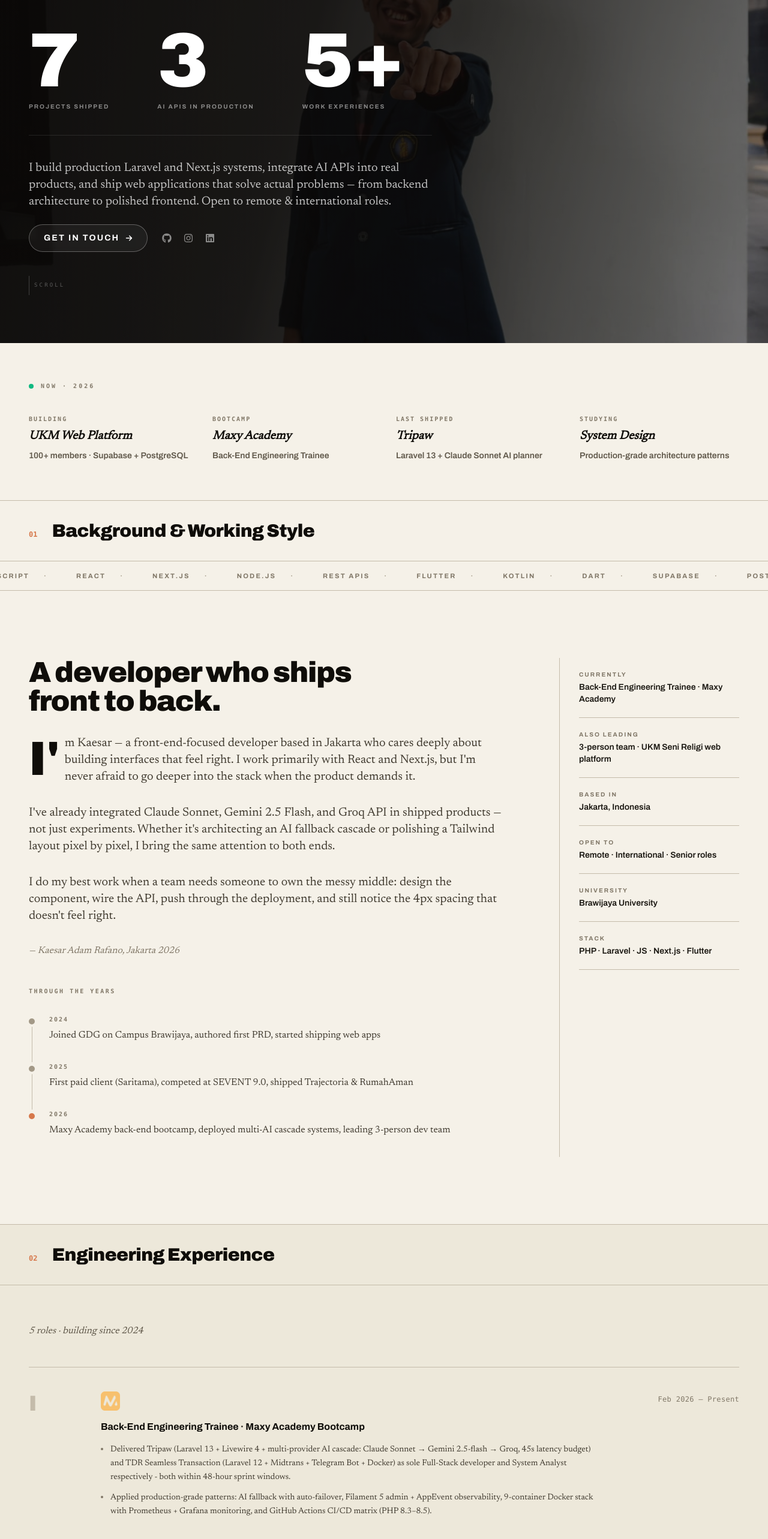
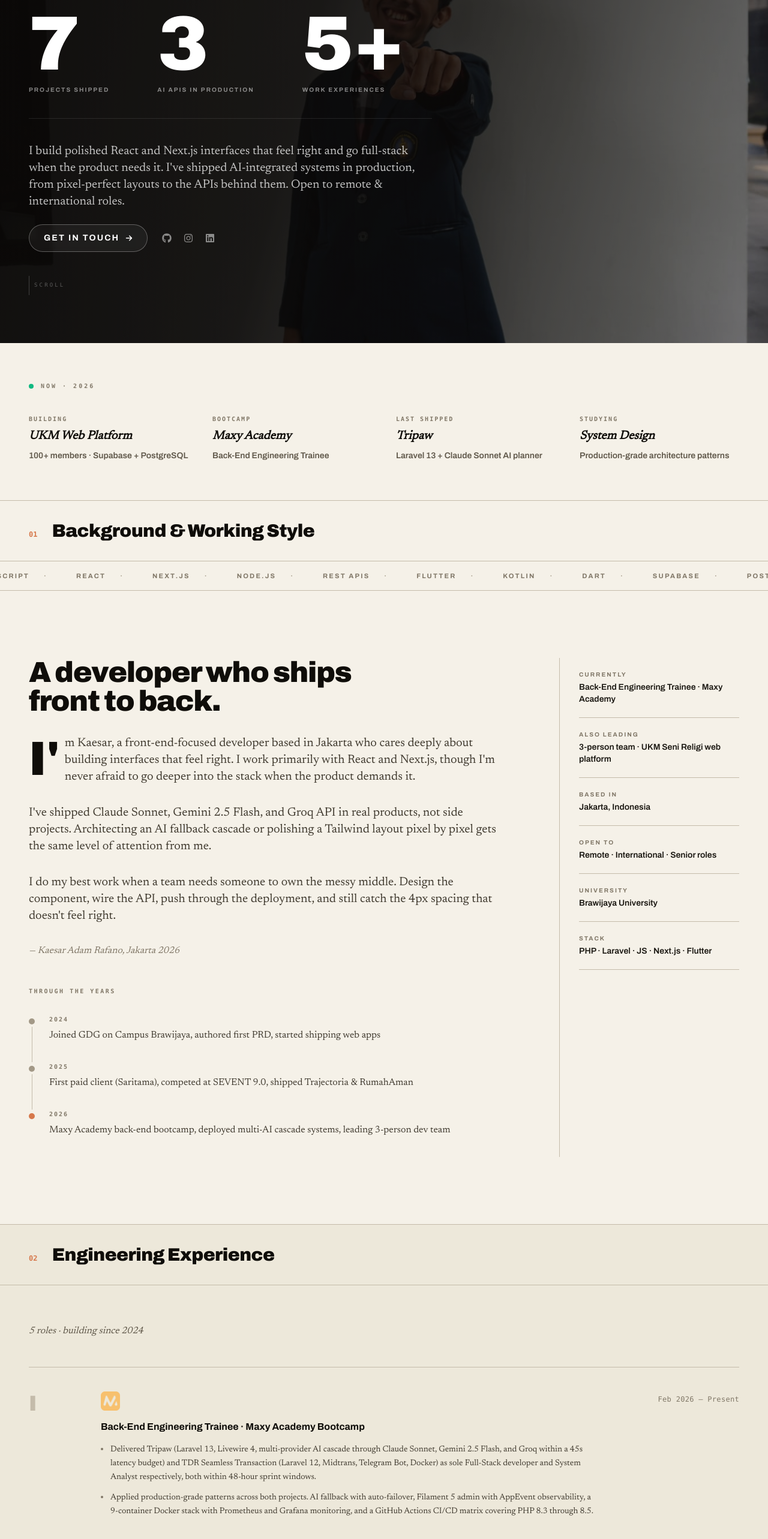
Before and after one commit to damhacker04/my-portofolio, a Next.js app: page / in a window 1280 px wide. Shown: the part 228-2794 px from the top of the page at 60% size. Built offline with nearby package versions, Linux system fonts and the light colour scheme.

Commit message:
Refine portfolio descriptions and update work experience details for clarity and impact

```diff
--- a/components/PortfolioUI.tsx
+++ b/components/PortfolioUI.tsx
@@ -66,7 +66,7 @@
   { label: "Frontend", skills: ["JavaScript", "TypeScript", "React", "Next.js", "HTML", "CSS", "Tailwind CSS"] },
   { label: "Mobile", skills: ["Flutter", "Dart", "Kotlin", "Jetpack Compose"] },
   { label: "Database & Cloud", skills: ["PostgreSQL", "Supabase", "Firebase", "Firestore"] },
-  { label: "DevOps & Monitoring", skills: ["Docker", "GitHub Actions", "Prometheus", "Grafana", "Nginx"] },
+  { label: "DevOps & Monitoring", skills: ["Docker"] },
   { label: "AI & Integrations", skills: ["Claude Sonnet", "Gemini 2.5 Flash", "Groq API", "Midtrans", "Three.js"] },
 ];
 
@@ -432,9 +432,9 @@
               {/* Description + CTA */}
               <div className="flex max-w-2xl flex-col gap-6">
                 <p className="font-newsreader text-lg leading-8 text-white/75 md:text-xl">
-                  I build production Laravel and Next.js systems, integrate AI APIs into real
-                  products, and ship web applications that solve actual problems — from backend
-                  architecture to polished frontend. Open to remote &amp; international roles.
+                  I build polished React and Next.js interfaces that feel right and go full-stack
+                  when the product needs it. I&apos;ve shipped AI-integrated systems in production,
+                  from pixel-perfect layouts to the APIs behind them. Open to remote &amp; international roles.
                 </p>
                 <div className="flex items-center gap-4">
                   <a href="#contact"
@@ -528,20 +528,19 @@
 
                 {/* Drop-cap paragraph */}
                 <p className="reveal stagger-1 drop-cap font-newsreader text-lg leading-8 text-[rgb(var(--pf-gray-600)/1)] md:text-xl">
-                  I&apos;m Kaesar — a front-end-focused developer based in Jakarta who cares
+                  I&apos;m Kaesar, a front-end-focused developer based in Jakarta who cares
                   deeply about building interfaces that feel right. I work primarily with React
-                  and Next.js, but I&apos;m never afraid to go deeper into the stack when the
-                  product demands it.
+                  and Next.js, though I&apos;m never afraid to go deeper into the stack when
+                  the product demands it.
                 </p>
                 <p className="reveal stagger-2 font-newsreader text-lg leading-8 text-[rgb(var(--pf-gray-600)/1)] md:text-xl">
-                  I&apos;ve already integrated Claude Sonnet, Gemini 2.5 Flash, and Groq API
-                  in shipped products — not just experiments. Whether it&apos;s architecting an
-                  AI fallback cascade or polishing a Tailwind layout pixel by pixel, I bring
-                  the same attention to both ends.
+                  I&apos;ve shipped Claude Sonnet, Gemini 2.5 Flash, and Groq API in real
+                  products, not side projects. Architecting an AI fallback cascade or polishing
+                  a Tailwind layout pixel by pixel gets the same level of attention from me.
                 </p>
                 <p className="reveal stagger-3 font-newsreader text-lg leading-8 text-[rgb(var(--pf-gray-600)/1)] md:text-xl">
-                  I do my best work when a team needs someone to own the messy middle: design
-                  the component, wire the API, push through the deployment, and still notice
+                  I do my best work when a team needs someone to own the messy middle. Design
+                  the component, wire the API, push through the deployment, and still catch
                   the 4px spacing that doesn&apos;t feel right.
                 </p>
 
--- a/data/index.ts
+++ b/data/index.ts
@@ -140,8 +140,8 @@
     title: "Back-End Engineering Trainee · Maxy Academy Bootcamp",
     desc: "",
     descList: [
-      "Delivered Tripaw (Laravel 13 + Livewire 4 + multi-provider AI cascade: Claude Sonnet → Gemini 2.5-flash → Groq, 45s latency budget) and TDR Seamless Transaction (Laravel 12 + Midtrans + Telegram Bot + Docker) as sole Full-Stack developer and System Analyst respectively - both within 48-hour sprint windows.",
-      "Applied production-grade patterns: AI fallback with auto-failover, Filament 5 admin + AppEvent observability, 9-container Docker stack with Prometheus + Grafana monitoring, and GitHub Actions CI/CD matrix (PHP 8.3–8.5).",
+      "Delivered Tripaw (Laravel 13, Livewire 4, multi-provider AI cascade through Claude Sonnet, Gemini 2.5 Flash, and Groq within a 45s latency budget) and TDR Seamless Transaction (Laravel 12, Midtrans, Telegram Bot, Docker) as sole Full-Stack developer and System Analyst respectively, both within 48-hour sprint windows.",
+      "Applied production-grade patterns across both projects. AI fallback with auto-failover, Filament 5 admin with AppEvent observability, a 9-container Docker stack with Prometheus and Grafana monitoring, and a GitHub Actions CI/CD matrix covering PHP 8.3 through 8.5.",
     ],
     className: "md:col-span-2",
     thumbnail: "/m-logo.png",
@@ -154,8 +154,8 @@
     title: "Head of Website Development & Information Systems · UKM Seni Religi Brawijaya University",
     desc: "",
     descList: [
-      "Leading system design and team coordination for the organization's official web platform (in active development) - architected Supabase (PostgreSQL) database schema for 100+ active members, and provisioned VPS + Nginx infrastructure.",
-      "Coordinating a 3-person cross-functional team (frontend developer + UI/UX designer) through full sprint cycles: requirements → DB design → API → staging deployment.",
+      "Leading system design and team coordination for the organization's official web platform, currently in active development. Architected a Supabase database schema on PostgreSQL for over 100 active members and provisioned VPS with Nginx infrastructure.",
+      "Coordinating a 3-person cross-functional team of a frontend developer and UI/UX designer through full sprint cycles, from requirements and DB design through API development to staging deployment.",
     ],
     className: "md:col-span-2",
     thumbnail: "/logo_sr.png",
@@ -168,8 +168,8 @@
     title: "Full-Stack Developer (Freelance) · PT. Saritama Dharma Buana",
     desc: "",
     descList: [
-      "Built and deployed a 7-page company profile website (saritama.vercel.app) as sole developer, covering 3 service categories (Pest, Rodent & Termite Control) - replacing zero digital presence with a fully production-ready platform in under 4 weeks.",
-      "Implemented SEO-optimized architecture, WhatsApp CTA conversion flow, FAQ accordion, and project gallery - enabling direct digital client acquisition from day one.",
+      "Built and deployed a 7-page company profile website as sole developer, covering 3 service categories for a Jakarta pest control company. Took the client from zero digital presence to a fully production-ready platform in under 4 weeks.",
+      "Implemented SEO-optimized architecture, WhatsApp CTA conversion flow, FAQ accordion, and project gallery, enabling direct digital client acquisition from day one.",
     ],
     className: "md:col-span-2",
     thumbnail: "/saritama_logo_experience.png",
@@ -182,7 +182,7 @@
     title: "System Analyst · Software Engineering Event 9.0 by Telkom University Purwokerto",
     desc: "",
     descList: [
-      "Acted as System Analyst for Trajectoria in SEVENT 9.0, a national-level software engineering competition - defined ERD, use case diagrams, data flow diagrams, and API contracts for a cross-platform Flutter app before a single line of code was written.",
+      "Acted as System Analyst for Trajectoria in SEVENT 9.0, a national-level software engineering competition. Defined ERD, use case diagrams, data flow diagrams, and API contracts for a cross-platform Flutter app before a single line of code was written.",
       "Delivered complete technical documentation under competition time constraints, demonstrating structured analytical thinking and the ability to translate business requirements into engineering-ready specs.",
     ],
     className: "md:col-span-2",
```
